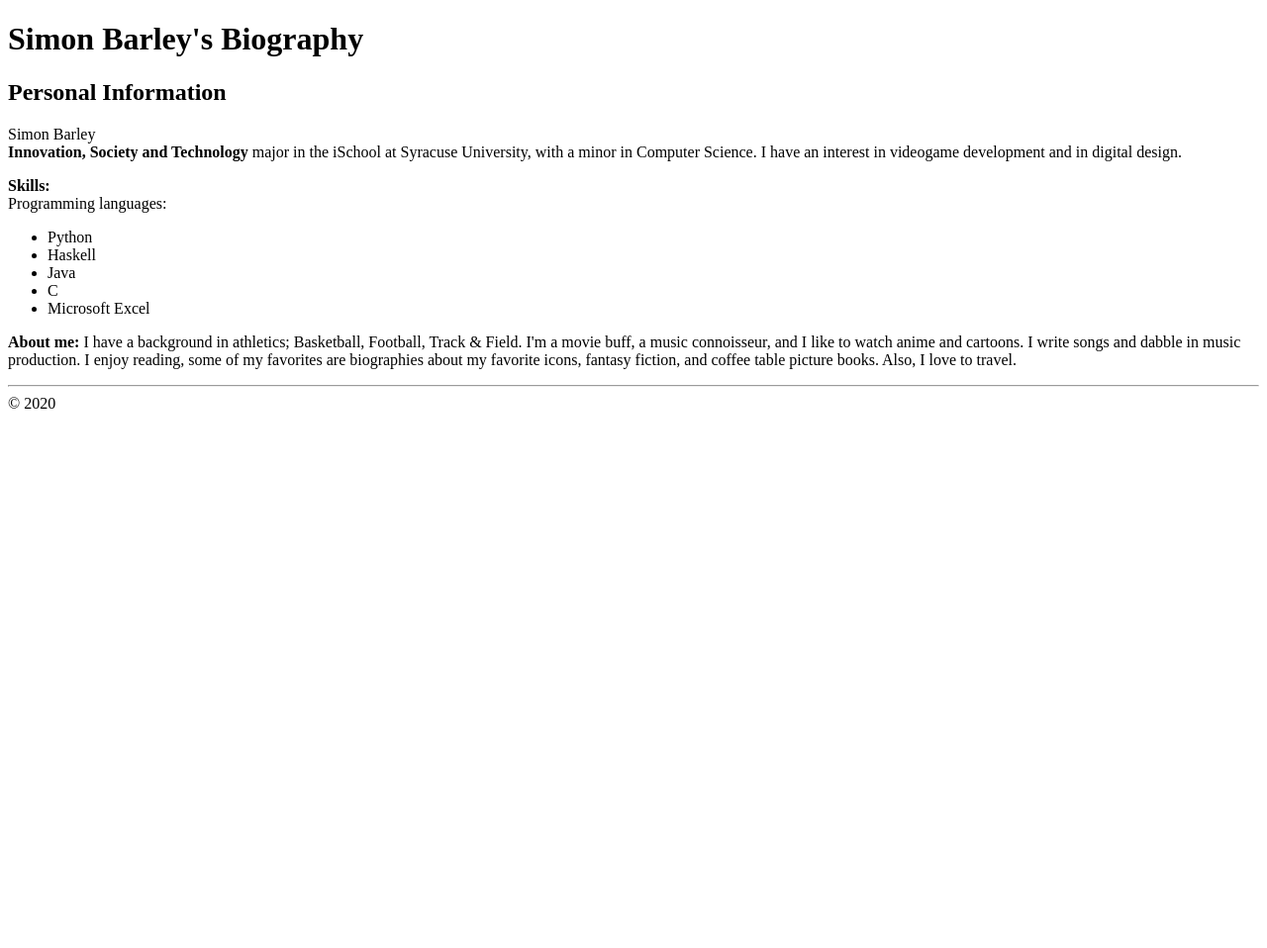
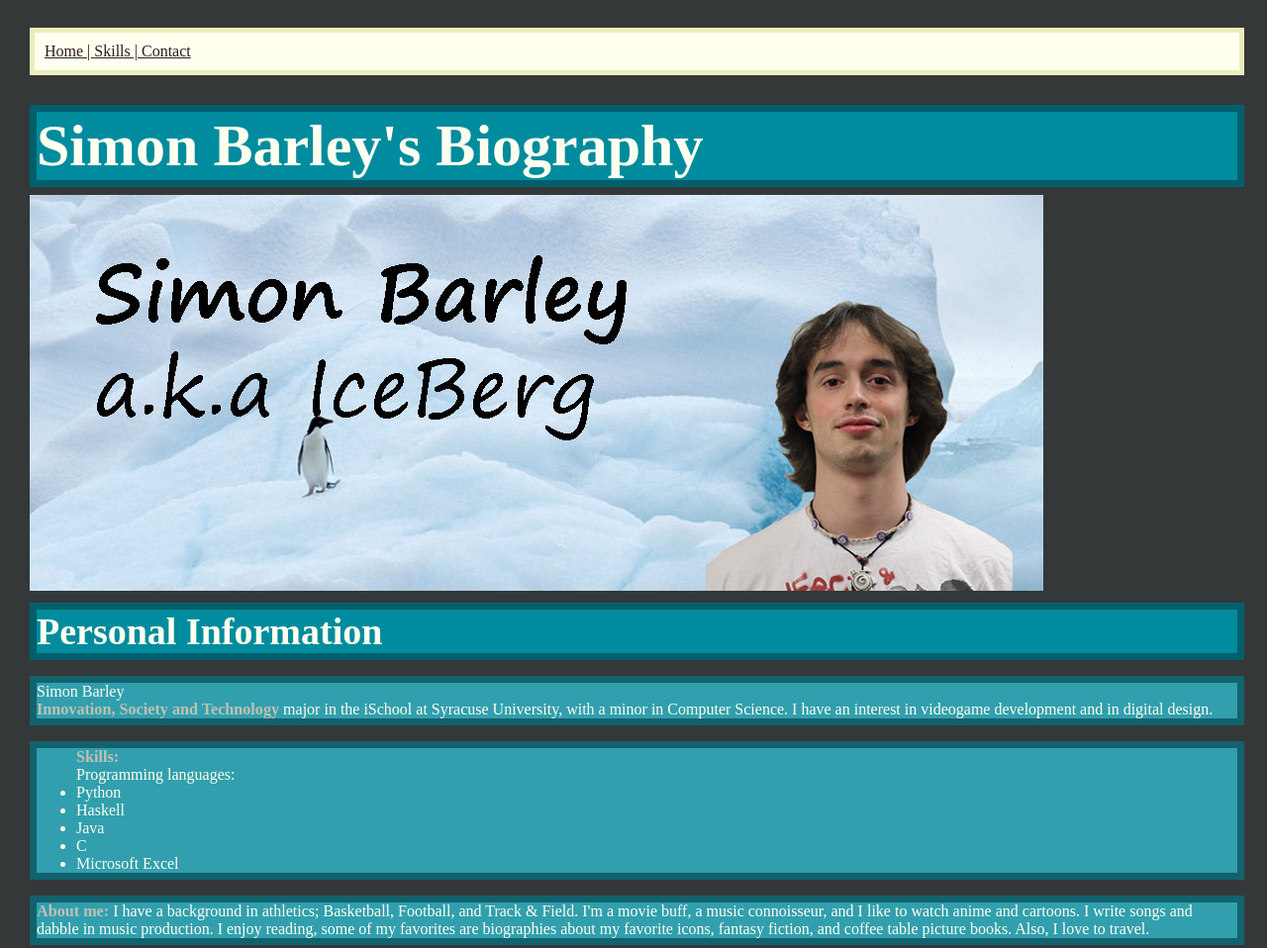
Before and after one commit to scbarley/ist263, a plain HTML site: page lab07/index.html in a window 1280 px wide. Shown: the top 958 px of the page at 99% size. Before the commit the page ends 800 px from the top, so only its background shows below. Drawn offline with Linux system fonts and the light colour scheme.

Commit message:
finished lab07 mad late

```diff
--- a/lab07/index.html
+++ b/lab07/index.html
@@ -3,26 +3,31 @@
     <head>
         <meta charset="utf-8">
         <title>Simon Barley - Bio</title>
-        <link rel="style sheet" href="styles.css">
+        <link rel="stylesheet" href="styles.css">
 
     </head>
 
     <body>
+        <nav>
+            <a href="index.html">Home | </a>
+            <a href="skills.html">Skills | </a>
+            <a href="contact.html">Contact</a>
+        </nav>
         <h1>Simon Barley's Biography</h1>
-        <!-- <img src="../images/iceberg_image.jpg" alt="Picture of simon"> -->
+        <img src="../images/iceberg_image.jpg" alt="Picture of simon">
         <h2>Personal Information</h2>
         <p>Simon Barley<br>
             <strong>Innovation, Society and Technology</strong> major in the iSchool at Syracuse University, with a minor in Computer Science. I have an interest in videogame development and in digital design.</p>
-        <strong>Skills:</strong> <br>
-        Programming languages:
-            <ul>
+
+            <ul><strong>Skills:</strong> <br>
+                Programming languages:
                 <li>Python</li>
                 <li>Haskell</li>
                 <li>Java</li>
                 <li>C</li>
                 <li>Microsoft Excel<br></li>
             </ul>
-        <p><strong>About me:</strong> I have a background in athletics; Basketball, Football, Track & Field. I'm a movie buff, a music connoisseur, and I like to watch anime and cartoons. I write songs and dabble in music production. I enjoy reading, some of my favorites are biographies about my favorite icons, fantasy fiction, and coffee table picture books. Also, I love to travel. </p>
+        <p><strong>About me:</strong> I have a background in athletics; Basketball, Football, and Track & Field. I'm a movie buff, a music connoisseur, and I like to watch anime and cartoons. I write songs and dabble in music production. I enjoy reading, some of my favorites are biographies about my favorite icons, fantasy fiction, and coffee table picture books. Also, I love to travel. </p>
         <hr> &copy; 2020
     </body>
 </html>
--- a/lab07/styles.css
+++ b/lab07/styles.css
@@ -1,18 +1,79 @@
 body {
     background-color:#343838; /*the gray */
     color: #FFFFF0; /*ivory*/
+    padding: 15px;
+    margin-left: 15px;
 }
+
 a {
     color: #00B4CC; /*light teal*/
 }
+
+a:hover {color: #9cc300;}
+a:visited {color: #02925d}
+
 h1, h2 {
-    background-color: #005F6B; /*dark teal */
+    background-color: #008C9E; /*medium teal */
+    border: 7.5px solid #005F6B; /*dark teal*/
+    margin-top: 5px;
+    margin-bottom: 5px;
+
+
+}
+
+h1 {
+    font-size:60px;
+}
+
+h2 {
+    font-size: 38px;
+}
+
+p, ul  {
+    background-color: #319fae;
+    border: 7.5px solid #12626d;
+
+
+
 }
 
 
+
+img {
+
+    margin-top: 3px;
+    margin-bottom: 3px;
+}
+
+strong {
+    color: #c1c1b1;
+    font-size: 101%;
+}
+
+nav {
+
+    margin-top: 5px;
+    margin-bottom: 30px;
+    border: 5px solid #ececbd;
+    background-color: #FFFFF0;
+    padding: 10px;
+
+}
+
+nav a {
+    color: #2f1b1b;
+}
+
+nav a:hover {
+    background-color: #b31f1f;
+}
+
+nav a:visited {
+    color: #f97f7f;
+}
 /*
-#008C9E
 
+#005F6B
 #00DFFC
 #343838
 #005F6B
```
Also changed, not shown: lab07/contact.html (+6 -1 lines), lab07/skills.html (+7 -3 lines), lecturenotes/unit7notes.html (+1 -0 lines), 1 other file.
